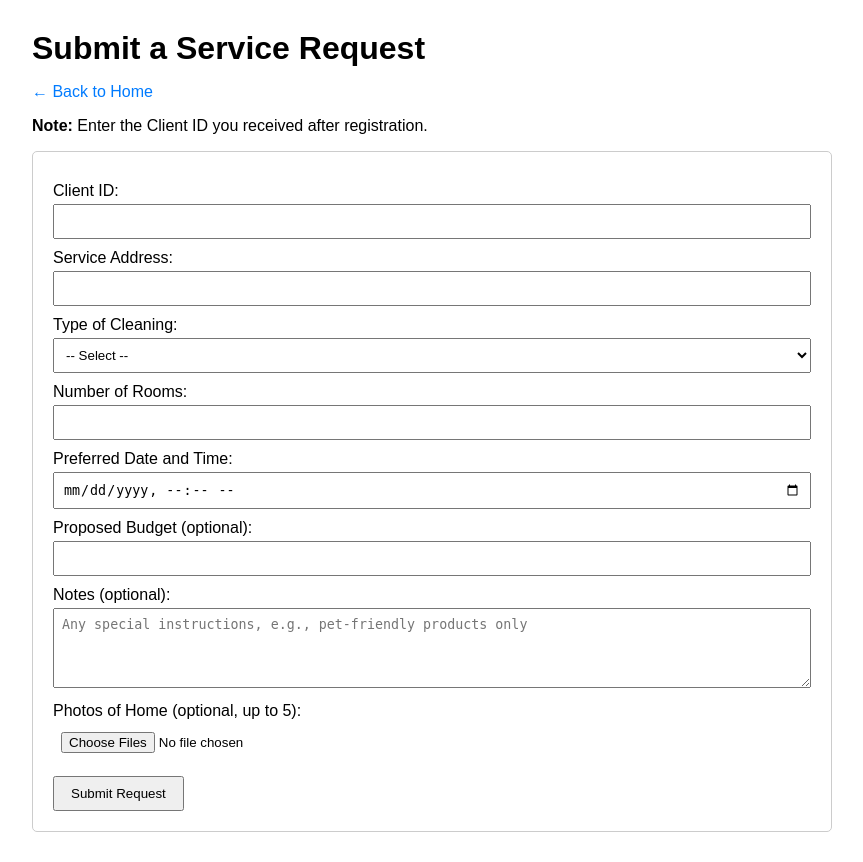
After one commit to Anushka113/CSC4110-project-2, a PHP site: page /new_request.php in a window 1280 px wide. The commit adds this page. Shown: the whole page, without its empty margins (208-1071 px from the left). Run offline with PHP 8.4, Linux system fonts and the light colour scheme.

Commit message:
Add client registration and service request submission

```diff
--- a/index.php
+++ b/index.php
@@ -40,7 +40,7 @@ require_once 'db.php';
     <h2>Navigation</h2>
     <nav>
         <a href="register.php">Client Registration</a>
-        <a href="#">Submit Service Request (coming soon)</a>
+        <a href="new_request.php">Submit Service Request</a>
         <a href="#">Anna Dashboard (coming soon)</a>
     </nav>
 </section>
--- /dev/null
+++ b/new_request.php
@@ -0,0 +1,161 @@
+<?php
+require_once 'db.php';
+
+$success = "";
+$error = "";
+
+// Handle form submit
+if ($_SERVER['REQUEST_METHOD'] === 'POST') {
+    $client_id = intval($_POST['client_id'] ?? 0);
+    $service_address = trim($_POST['service_address'] ?? '');
+    $cleaning_type = $_POST['cleaning_type'] ?? '';
+    $num_rooms = intval($_POST['num_rooms'] ?? 0);
+    $preferred_datetime = $_POST['preferred_datetime'] ?? '';
+    $proposed_budget = $_POST['proposed_budget'] ?? null;
+    $notes = trim($_POST['notes'] ?? '');
+
+    if ($client_id <= 0 || $service_address === '' || $cleaning_type === '' || $num_rooms <= 0 || $preferred_datetime === '') {
+        $error = "Please fill in all required fields.";
+    } else {
+        // Insert into ServiceRequest
+        $stmt = $conn->prepare("
+            INSERT INTO ServiceRequest (client_id, service_address, cleaning_type, num_rooms, preferred_datetime, proposed_budget, notes)
+            VALUES (?, ?, ?, ?, ?, ?, ?)
+        ");
+        $stmt->bind_param(
+            "ississs",
+            $client_id,
+            $service_address,
+            $cleaning_type,
+            $num_rooms,
+            $preferred_datetime,
+            $proposed_budget,
+            $notes
+        );
+
+        if ($stmt->execute()) {
+            $request_id = $stmt->insert_id;
+            $success = "Service request submitted! Request ID: " . $request_id;
+
+            // Handle file uploads (up to 5 photos)
+            if (!empty($_FILES['photos']['name'][0])) {
+                $uploadDir = __DIR__ . '/uploads/requests/';
+                if (!is_dir($uploadDir)) {
+                    mkdir($uploadDir, 0777, true);
+                }
+
+                for ($i = 0; $i < count($_FILES['photos']['name']); $i++) {
+                    if ($_FILES['photos']['error'][$i] === UPLOAD_ERR_OK) {
+                        $tmpName = $_FILES['photos']['tmp_name'][$i];
+                        $originalName = basename($_FILES['photos']['name'][$i]);
+                        $ext = pathinfo($originalName, PATHINFO_EXTENSION);
+
+                        $newFileName = 'req_' . $request_id . '_' . time() . '_' . $i . '.' . $ext;
+                        $targetPath = $uploadDir . $newFileName;
+
+                        if (move_uploaded_file($tmpName, $targetPath)) {
+                            $relPath = 'uploads/requests/' . $newFileName;
+                            $stmtPhoto = $conn->prepare("
+                                INSERT INTO RequestPhoto (request_id, file_path)
+                                VALUES (?, ?)
+                            ");
+                            $stmtPhoto->bind_param("is", $request_id, $relPath);
+                            $stmtPhoto->execute();
+                            $stmtPhoto->close();
+                        }
+                    }
+                }
+            }
+        } else {
+            $error = "Error saving request: " . $conn->error;
+        }
+
+        $stmt->close();
+    }
+}
+?>
+<!DOCTYPE html>
+<html lang="en">
+<head>
+    <meta charset="UTF-8">
+    <title>New Service Request</title>
+    <style>
+        body { font-family: Arial, sans-serif; max-width: 800px; margin: 30px auto; }
+        h1 { margin-bottom: 10px; }
+        form { border: 1px solid #ccc; padding: 20px; border-radius: 5px; }
+        label { display: block; margin-top: 10px; }
+        input[type="text"], input[type="number"], input[type="datetime-local"], input[type="file"], select, textarea {
+            width: 100%; padding: 8px; margin-top: 4px; box-sizing: border-box;
+        }
+        textarea { min-height: 80px; }
+        .btn { margin-top: 15px; padding: 8px 16px; cursor: pointer; }
+        .message { margin-top: 15px; padding: 10px; border-radius: 4px; }
+        .success { background-color: #e0ffe0; border: 1px solid #5cb85c; }
+        .error { background-color: #ffe0e0; border: 1px solid #d9534f; }
+        a { text-decoration: none; color: #007bff; }
+    </style>
+</head>
+<body>
+    <h1>Submit a Service Request</h1>
+    <p><a href="index.php">&larr; Back to Home</a></p>
+
+    <p><strong>Note:</strong> Enter the Client ID you received after registration.</p>
+
+    <?php if ($success): ?>
+        <div class="message success"><?php echo htmlspecialchars($success); ?></div>
+    <?php endif; ?>
+
+    <?php if ($error): ?>
+        <div class="message error"><?php echo htmlspecialchars($error); ?></div>
+    <?php endif; ?>
+
+    <form method="post" action="new_request.php" enctype="multipart/form-data">
+        <label>
+            Client ID:
+            <input type="number" name="client_id" required>
+        </label>
+
+        <label>
+            Service Address:
+            <input type="text" name="service_address" required>
+        </label>
+
+        <label>
+            Type of Cleaning:
+            <select name="cleaning_type" required>
+                <option value="">-- Select --</option>
+                <option value="basic">Basic</option>
+                <option value="deep">Deep Cleaning</option>
+                <option value="move-out">Move-out</option>
+            </select>
+        </label>
+
+        <label>
+            Number of Rooms:
+            <input type="number" name="num_rooms" min="1" required>
+        </label>
+
+        <label>
+            Preferred Date and Time:
+            <input type="datetime-local" name="preferred_datetime" required>
+        </label>
+
+        <label>
+            Proposed Budget (optional):
+            <input type="text" name="proposed_budget">
+        </label>
+
+        <label>
+            Notes (optional):
+            <textarea name="notes" placeholder="Any special instructions, e.g., pet-friendly products only"></textarea>
+        </label>
+
+        <label>
+            Photos of Home (optional, up to 5):
+            <input type="file" name="photos[]" multiple accept="image/*">
+        </label>
+
+        <button type="submit" class="btn">Submit Request</button>
+    </form>
+</body>
+</html>
```
Also changed, not shown: README.md (added).
